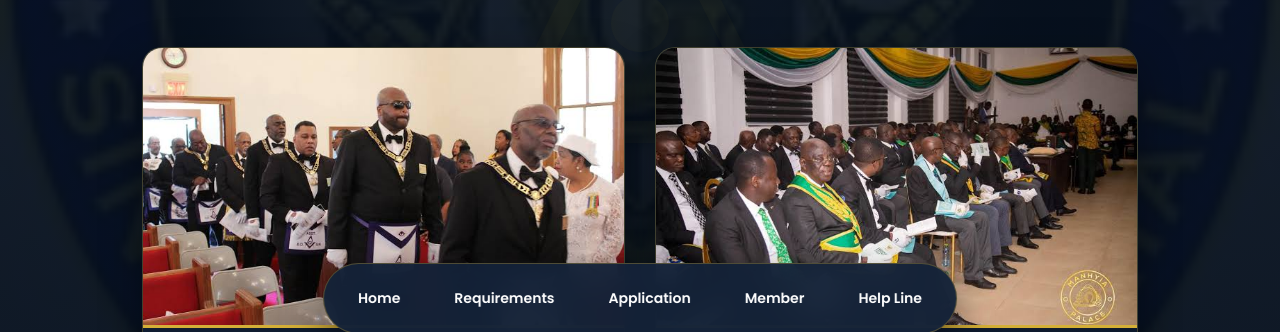
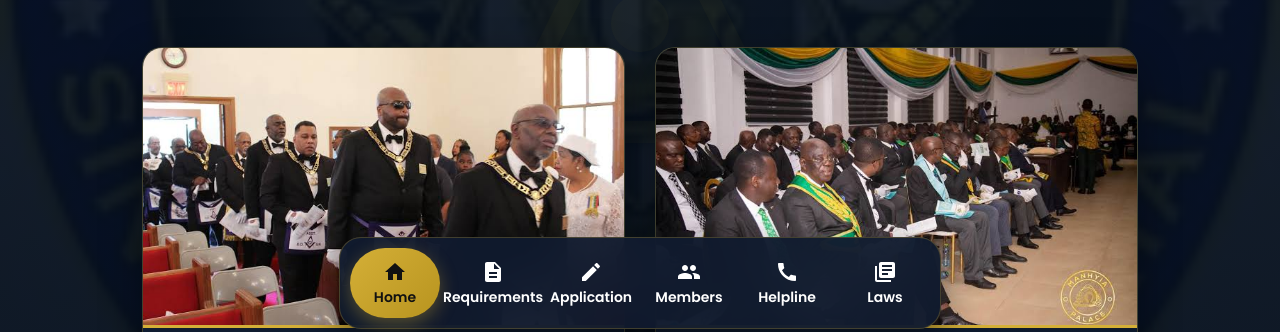
Before and after one commit to mansoryfamily/MANSONRY-FAMILY-FRATERNITY-, a plain HTML site: page member.html in a window 1280 px wide. Shown: the part 446-778 px from the top of the page. Drawn offline with nearby package versions, Linux system fonts and the light colour scheme; no server answers.

Commit message:
Update and rename members.html to member.html

```diff
--- a/members.html
+++ b/member.html
@@ -64,7 +64,84 @@ transition:.4s;
 .bottom-nav{position:fixed;bottom:20px;left:50%;transform:translateX(-50%);background:rgba(20,34,56,.95);backdrop-filter:blur(15px);padding:12px;border-radius:50px;display:flex;gap:10px;border:1px solid rgba(212,175,55,.3);box-shadow:0 15px 40px rgba(0,0,0,.5);z-index:2000;}
 .bottom-nav a{text-decoration:none;color:white;padding:12px 22px;border-radius:35px;font-size:14px;font-weight:600;transition:.3s;}
 .bottom-nav a:hover,.bottom-nav.active{background:var(--gold);color:#111;}
+.bottom-nav{
+  position:fixed;
+  bottom:25px;
+  left:50%;
+  transform:translateX(-50%);
+  background:rgba(15,26,46,.94);
+  backdrop-filter:blur(25px);
+  padding:10px;
+  border-radius:22px;
+  display:flex;
+  gap:8px;
+  border:1px solid rgba(212,175,55,.25);
+  box-shadow:0 15px 40px rgba(0,0,0,.5);
+  z-index:2000;
+}
 
+.nav-item{
+  width:90px; /* identical size */
+  height:70px; /* identical size */
+  display:flex;
+  flex-direction:column;
+  align-items:center;
+  justify-content:center;
+  text-decoration:none;
+  color:#a0b0c9;
+  border-radius:16px;
+  font-size:11px;
+  font-weight:500;
+  transition:.25s ease;
+  font-family:'Poppins',sans-serif;
+}
+
+.nav-icon{
+  width:24px;
+  height:24px;
+  margin-bottom:5px;
+  fill:currentColor;
+  transition:.25s;
+}
+
+.nav-label{
+  line-height:1.2;
+  text-align:center;
+}
+
+.nav-item:hover{
+  background:rgba(212,175,55,.1);
+  color:#f1ca52;
+}
+
+.nav-item.active{
+  background:linear-gradient(135deg,#d4af37,#b8941f);
+  color:#111;
+  font-weight:600;
+  box-shadow:0 6px 18px rgba(212,175,55,.35);
+}
+
+/* Tablet / Mobile */
+@media(max-width:900px){
+  .bottom-nav{
+    left:50%;
+    transform:translateX(-50%);
+    width:calc(100% - 30px);
+    max-width:600px;
+    justify-content:space-between;
+  }
+  .nav-item{
+    width:calc(16.66% - 7px); /* 6 buttons fit evenly */
+    height:65px;
+  }
+  .nav-label{font-size:10px;}
+}
+
+@media(max-width:480px){
+  .nav-item{height:60px;}
+  .nav-icon{width:22px;height:22px;}
+  .nav-label{font-size:9px;}
+}
 @media(max-width:800px){.page-header h1{font-size:32px;}.gallery-grid{grid-template-columns:1fr;}}
 </style>
 </head>
@@ -217,11 +294,30 @@ setTimeout(()=>{window.location.href="login.html";},1000);
 </script>
 
 <nav class="bottom-nav">
-<a href="dashboard.html">Home</a>
-<a href="requirements.html">Requirements</a>
-<a href="application.html">Application</a>
-<a href="member.html" class="active">Member</a>
-<a href="help.html">Help Line</a>
+  <a href="dashboard.html" class="nav-item active">
+    <svg class="nav-icon" viewBox="0 0 24 24"><path d="M10 20v-6h4v6h5v-8h3L12 3 2 12h3v8z"/></svg>
+    <span class="nav-label">Home</span>
+  </a>
+  <a href="requirements.html" class="nav-item">
+    <svg class="nav-icon" viewBox="0 0 24 24"><path d="M14 2H6c-1.1 0-1.99.9-1.99 2L4 20c0 1.1.89 2 1.99 2H18c1.1 0 2-.9 2-2V8l-6-6zm2 16H8v-2h8v2zm0-4H8v-2h8v2zm-3-5V3.5L18.5 9H13z"/></svg>
+    <span class="nav-label">Requirements</span>
+  </a>
+  <a href="application.html" class="nav-item">
+    <svg class="nav-icon" viewBox="0 0 24 24"><path d="M3 17.25V21h3.75L17.81 9.94l-3.75-3.75L3 17.25zM20.71 7.04c.39-.39.39-1.02 0-1.41l-2.34-2.34c-.39-.39-1.02-.39-1.41 0l-1.83 1.83 3.75 3.75 1.83-1.83z"/></svg>
+    <span class="nav-label">Application</span>
+  </a>
+  <a href="member.html" class="nav-item">
+    <svg class="nav-icon" viewBox="0 0 24 24"><path d="M16 11c1.66 0 2.99-1.34 2.99-3S17.66 5 16 5c-1.66 0-3 1.34-3 3s1.34 3 3 3zm-8 0c1.66 0 2.99-1.34 2.99-3S9.66 5 8 5C6.34 5 5 6.34 5 8s1.34 3 3 3zm0 2c-2.33 0-7 1.17-7 3.5V19h14v-2.5c0-2.33-4.67-3.5-7-3.5zm8 0c-.29 0-.62.02-.97.05 1.16.84 1.97 1.97 1.97 3.45V19h6v-2.5c0-2.33-4.67-3.5-7-3.5z"/></svg>
+    <span class="nav-label">Members</span>
+  </a>
+  <a href="help.html" class="nav-item">
+    <svg class="nav-icon" viewBox="0 0 24 24"><path d="M20.01 15.38c-1.23 0-2.42-.2-3.53-.56-.35-.12-.74-.03-1.01.24l-1.57 1.97c-2.83-1.35-5.48-3.9-6.89-6.83l1.95-1.66c.27-.28.35-.67.24-1.02-.39-1.11-.59-2.28-.59-3.53 0-.55-.45-1-1-1H4c-.55 0-1 .45-1 1 0 9.39 7.61 17 17 17 .55 0 1-.45 1-1v-3.49c0-.55-.45-1-1-1z"/></svg>
+    <span class="nav-label">Helpline</span>
+  </a>
+  <a href="laws.html" class="nav-item">
+    <svg class="nav-icon" viewBox="0 0 24 24"><path d="M4 6H2v14c0 1.1.9 2 2 2h14v-2H4V6zm16-4H8c-1.1 0-2 .9-2 2v12c0 1.1.9 2 2 2h12c1.1 0 2-.9 2-2V4c0-1.1-.9-2-2-2zm-1 9H9V9h10v2zm-4 4H9v-2h6v2zm4-8H9V5h10v2z"/></svg>
+    <span class="nav-label">Laws</span>
+  </a>
 </nav>
 
 </body>
```
